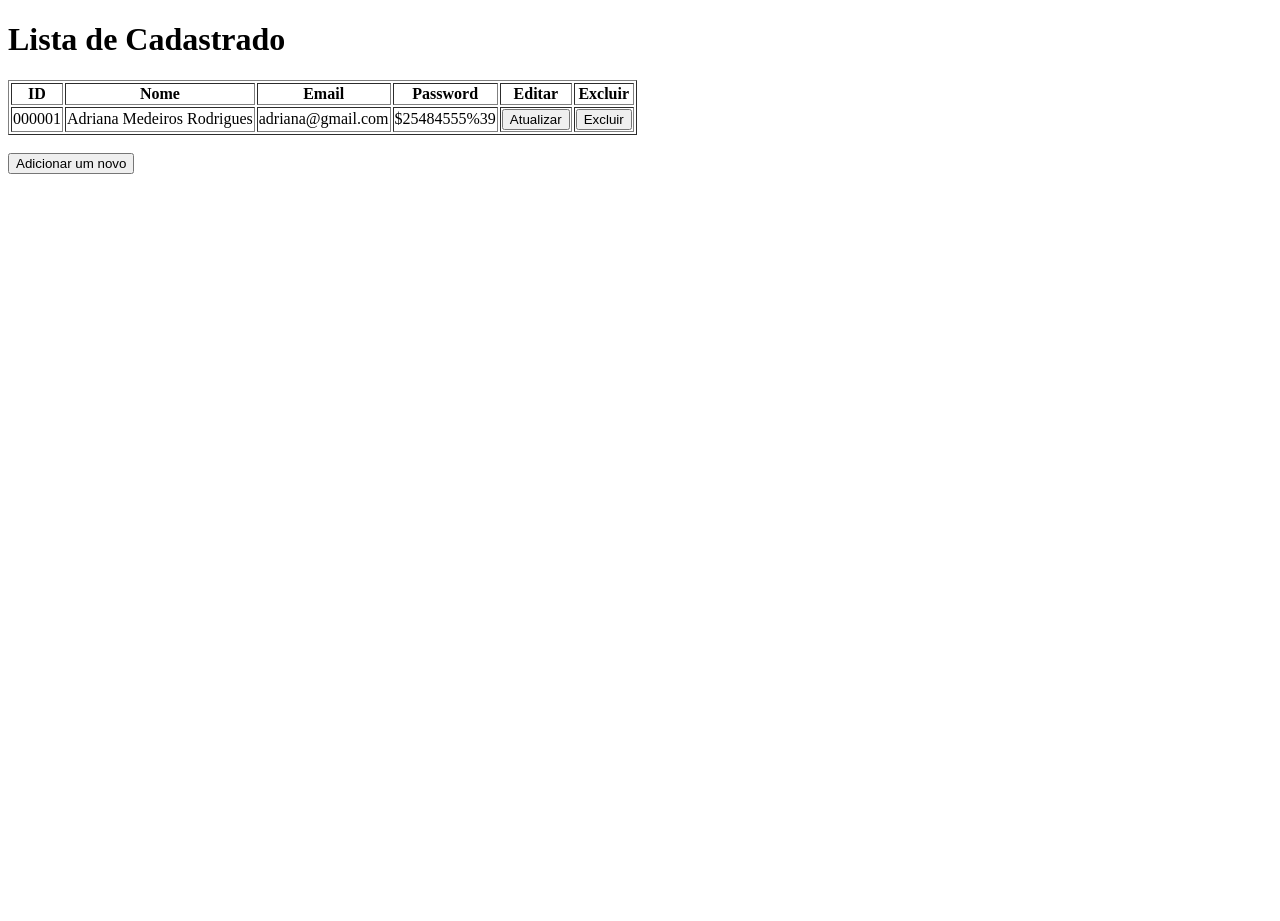
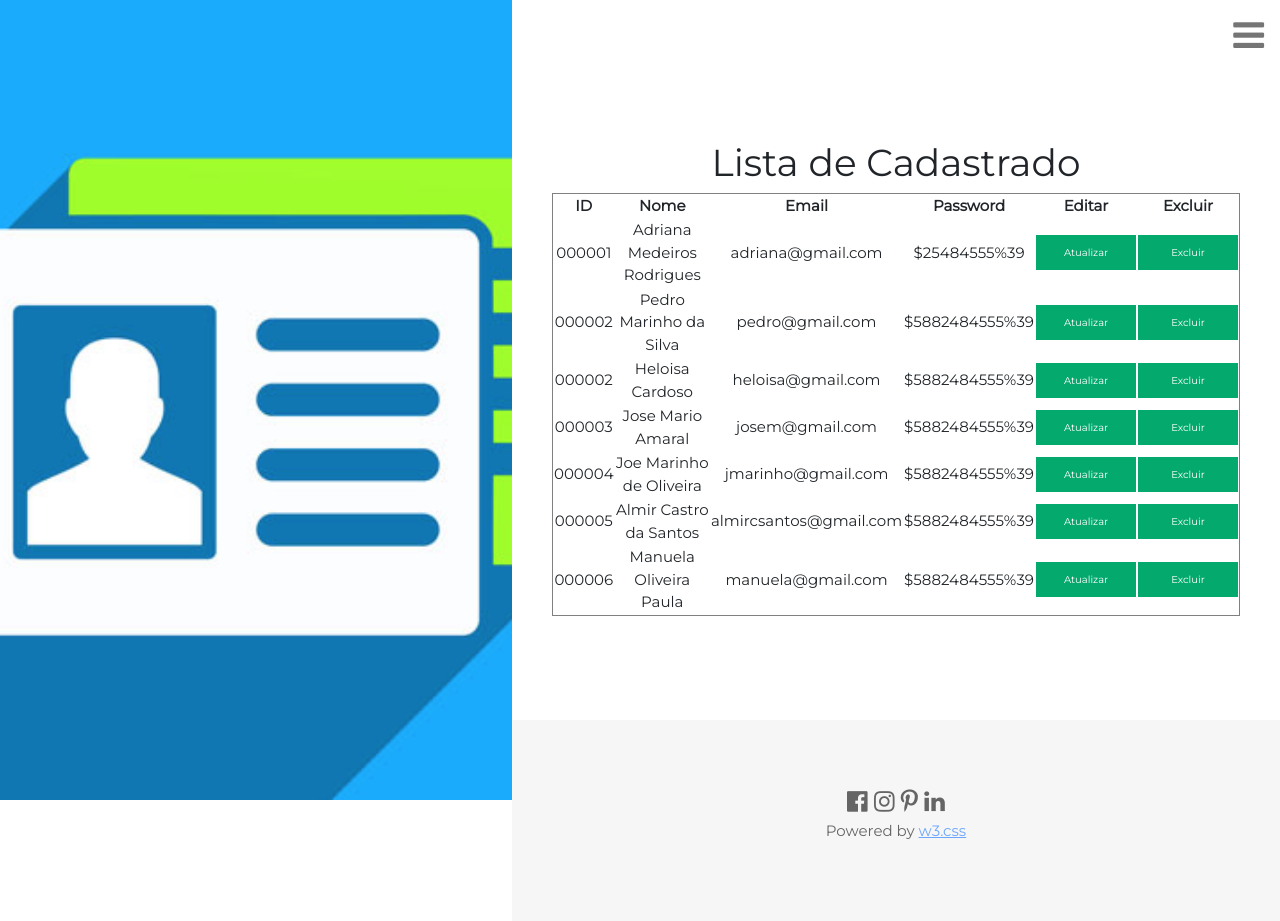
Before and after one commit to Drica2023/Java-Senai-FicSabado, a plain HTML site: page Front-Sabado/listasCadastro.html in a window 1280 px wide. Before the commit the page ends 800 px from the top, so only its background shows below. Drawn offline with nearby package versions, Linux system fonts and the light colour scheme.

Commit message:
Curso desenvolvimento java 10 / 02/ 2024

```diff
--- a/Front-Sabado/listasCadastro.html
+++ b/Front-Sabado/listasCadastro.html
@@ -1,12 +1,109 @@
 <!DOCTYPE html>
 <html>
+
 <head>
-<meta charset="ISO-8859-1">
-<title>Lista de Cadastro</title>
-<title>Visualização dos Cadastrados</title>
+  <title>Cadastro de Usuarios</title>
+  <meta charset="UTF-8">
+  <meta name="viewport" content="width=device-width, initial-scale=1">
+  <link rel="stylesheet" href="https://www.w3schools.com/w3css/4/w3.css">
+  <link rel="stylesheet" href="https://fonts.googleapis.com/css?family=Montserrat">
+  <link rel="stylesheet" href="https://cdnjs.cloudflare.com/ajax/libs/font-awesome/4.7.0/css/font-awesome.min.css">
+  <link href="https://cdn.jsdelivr.net/npm/bootstrap@5.3.2/dist/css/bootstrap.min.css" rel="stylesheet"
+    integrity="sha384-T3c6CoIi6uLrA9TneNEoa7RxnatzjcDSCmG1MXxSR1GAsXEV/Dwwykc2MPK8M2HN" crossorigin="anonymous">
+  <style>
+    body,
+    h1,
+    h2,
+    h3,
+    h4,
+    h5,
+    h6 {
+      font-family: "Montserrat", sans-serif
+    }
+
+    .w3-row-padding img {
+      margin-bottom: 12px
+    }
+
+    .bgimg {
+      background-position: center;
+      background-repeat: no-repeat;
+      background-size: cover;
+      background-image: url('./listaCadastro2.png');
+      min-height: 100%;
+    }
+	table {
+  width: 100%;
+}
+button {
+  position: relative;
+  background-color: #04AA6D;
+  border: none;
+  font-size: 10px;
+  color: #FFFFFF;
+  padding: 10px;
+  width: 100px;
+  text-align: center;
+  transition-duration: 0.4s;
+  text-decoration: none;
+  overflow: hidden;
+  cursor: pointer;
+}
+
+button:after {
+  content: "";
+  background: #f1f1f1;
+  display: block;
+  position: absolute;
+  padding-top: 300%;
+  padding-left: 350%;
+  margin-left: -20px !important;
+  margin-top: -120%;
+  opacity: 0;
+  transition: all 0.8s
+}
+
+button:active:after {
+  padding: 0;
+  margin: 0;
+  opacity: 1;
+  transition: 0s
+}
+  </style>
 </head>
+
 <body>
 
+  <!-- Sidebar with image -->
+  <nav class="w3-sidebar w3-hide-medium w3-hide-small" style="width:40%">
+    <div class="bgimg"></div>
+  </nav>
+
+  <!-- Hidden Sidebar (reveals when clicked on menu icon)-->
+  <nav class="w3-sidebar w3-black w3-animate-right w3-xxlarge" style="display:none;padding-top:150px;right:0;z-index:2"
+    id="mySidebar">
+    <a href="javascript:void(0)" onclick="closeNav()" class="w3-button w3-black w3-xxxlarge w3-display-topright"
+      style="padding:0 12px;">
+      <i class="fa fa-remove"></i>
+    </a>
+    <div class="w3-bar-block w3-center">
+      <a href="./index.html" class="w3-bar-item w3-button w3-text-grey w3-hover-black" onclick="closeNav()">Home</a>
+      <a href="./listasCadastro.html" class="w3-bar-item w3-button w3-text-grey w3-hover-black"
+        onclick="closeNav()">Lista de cadastro</a>
+      <a href="./Formulario.html" class="w3-bar-item w3-button w3-text-grey w3-hover-black"
+        onclick="closeNav()">Cadastrar-se</a>
+    </div>
+  </nav>
+
+  <!-- Page Content -->
+  <div class="w3-main w3-padding-large" style="margin-left:40%">
+
+    <!-- Menu icon to open sidebar -->
+    <span class="w3-button w3-top w3-white w3-xxlarge w3-text-grey w3-hover-text-black" style="width:auto;right:0;"
+      onclick="openNav()"><i class="fa fa-bars"></i></span>
+
+    <!-- Header -->
+    <header class="w3-container w3-center" style="padding:128px 16px" id="home">
 
 	<h1> Lista de Cadastrado</h1>
 
@@ -32,13 +129,88 @@
 		 <td><button>Atualizar</button></td>
 		 <td><button>Excluir</button></td>
 		 </tr>
-       <a href="deleteusuario.jsp?id=${usuario.getId()}">
+		 <tr>
+			<td>000002</td>
+			<td>Pedro Marinho da Silva</td>
+			<td>pedro@gmail.com</td>
+			<td>$5882484555%39</td>
+			<td><button>Atualizar</button></td>
+			<td><button>Excluir</button></td>
+			</tr> <tr>
+				<td>000002</td>
+				<td>Heloisa Cardoso</td>
+				<td>heloisa@gmail.com</td>
+				<td>$5882484555%39</td>
+				<td><button>Atualizar</button></td>
+				<td><button>Excluir</button></td>
+				</tr> <tr>
+					<td>000003</td>
+					<td>Jose Mario Amaral</td>
+					<td>josem@gmail.com</td>
+					<td>$5882484555%39</td>
+					<td><button>Atualizar</button></td>
+					<td><button>Excluir</button></td>
+					</tr> <tr>
+						<td>000004</td>
+						<td>Joe Marinho de Oliveira</td>
+						<td>jmarinho@gmail.com</td>
+						<td>$5882484555%39</td>
+						<td><button>Atualizar</button></td>
+						<td><button>Excluir</button></td>
+						</tr> <tr>
+							<td>000005</td>
+							<td>Almir Castro da Santos</td>
+							<td>almircsantos@gmail.com</td>
+							<td>$5882484555%39</td>
+							<td><button>Atualizar</button></td>
+							<td><button>Excluir</button></td>
+							</tr> <tr>
+								<td>000006</td>
+								<td>Manuela Oliveira Paula</td>
+								<td>manuela@gmail.com</td>
+								<td>$5882484555%39</td>
+								<td><button>Atualizar</button></td>
+								<td><button>Excluir</button></td>
+								</tr>
+
 
 
 
    </table>
- <br>
- <a href="/Formulario.html"><button>Adicionar um novo </button></a>
+
+
+
+  </header>
+
+
+
+
+  <!-- Footer -->
+  <footer class="w3-container w3-padding-64 w3-light-grey w3-center w3-opacity w3-xlarge" style="margin:-24px">
+    <i class="fa fa-facebook-official w3-hover-opacity"></i>
+    <i class="fa fa-instagram w3-hover-opacity"></i>
+    <i class="fa fa-pinterest-p w3-hover-opacity"></i>
+    <i class="fa fa-linkedin w3-hover-opacity"></i>
+    <p class="w3-medium">Powered by <a href="https://www.w3schools.com/w3css/default.asp" target="_blank"
+        class="w3-hover-text-green">w3.css</a></p>
+    <!-- End footer -->
+  </footer>
+
+  <!-- END PAGE CONTENT -->
+  </div>
+
+  <script>
+    // Open and close sidebar
+    function openNav() {
+      document.getElementById("mySidebar").style.width = "60%";
+      document.getElementById("mySidebar").style.display = "block";
+    }
+
+    function closeNav() {
+      document.getElementById("mySidebar").style.display = "none";
+    }
+  </script>
 
 </body>
+
 </html>
```
Also changed, not shown: Front-Sabado/Formulario.html (+22 -4 lines), Front-Sabado/index.html (+1 -1 lines), Front-Sabado/cadastrologin.png (added), Front-Sabado/listaCadastro.png (added), Front-Sabado/listaCadastro2.PNG (added), 4 other files. Lines whose indentation alone changed are shown as unchanged.
